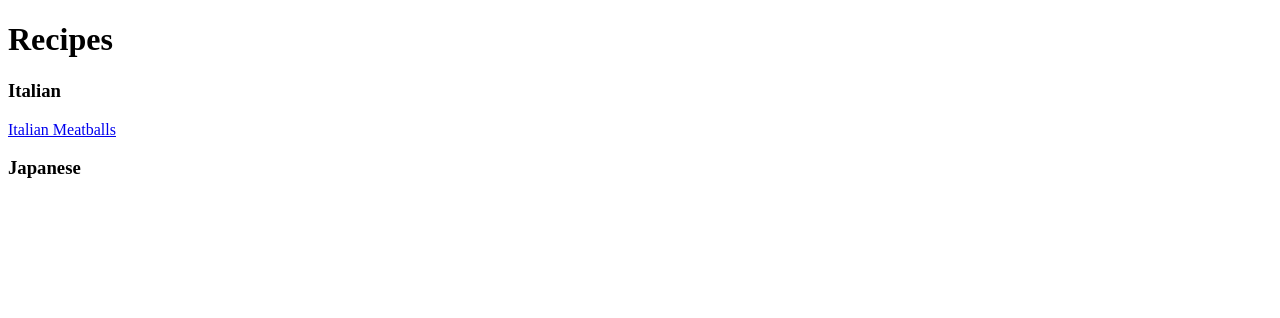
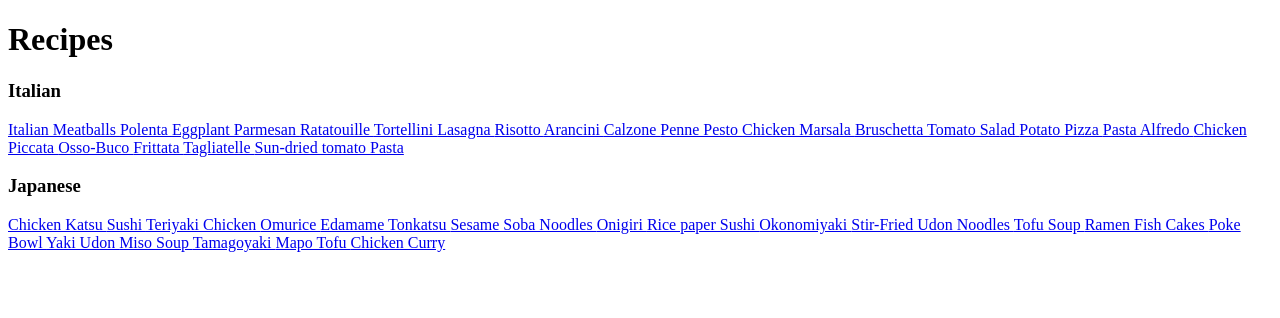
Before and after one commit to HDisHERE/Food-Website, a Django app: page /recipes/ in a window 1280 px wide. Shown: the top 318 px of the page. Run offline with Django 4.2, Linux system fonts and the light colour scheme.

Commit message:
recipe links

```diff
--- a/TheRecipePantry/RecipeApp/templates/recipes.html
+++ b/TheRecipePantry/RecipeApp/templates/recipes.html
@@ -12,8 +12,48 @@
 <h3>Italian</h3>
 
 <a href="https://www.cookerru.com/italian-meatballs/"> Italian Meatballs </a>
+<a href="https://sustainmycookinghabit.com/simple-fried-polenta-recipe/"> Polenta </a>
+<a href="https://www.loveandlemons.com/eggplant-parmesan/"> Eggplant Parmesan </a>
+<a href="https://www.onceuponachef.com/recipes/ratatouille.html/"> Ratatouille </a>
+<a href="https://pinchofyum.com/tortellini-soup/"> Tortellini </a>
+<a href="https://www.spendwithpennies.com/easy-homemade-lasagna/"> Lasagna </a>
+<a href="https://natashaskitchen.com/classic-risotto-recipe/"> Risotto </a>
+<a href="https://www.christinascucina.com/arancini-di-riso-sicilian-italian-rice-balls/"> Arancini </a>
+<a href="https://natashaskitchen.com/easy-calzone-recipe/"> Calzone </a>
+<a href="https://www.aheadofthyme.com/pesto-penne-pasta/"> Penne Pesto </a>
+<a href="https://www.onceuponachef.com/recipes/chicken-marsala.html/"> Chicken Marsala </a>
+<a href="https://www.allrecipes.com/recipe/54165/balsamic-bruschetta/"> Bruschetta </a>
+<a href="https://www.food.com/recipe/fresh-tomato-mozzarella-salad-173875/"> Tomato Salad </a>
+<a href="https://www.christinascucina.com/authentic-italian-potato-pizza-con-patate-idaho-potatoes/"> Potato Pizza </a>
+<a href="https://www.allrecipes.com/recipe/22831/alfredo-sauce/ "> Pasta Alfredo </a>
+<a href="https://www.foodnetwork.com/recipes/giada-de-laurentiis/chicken-piccata-recipe2-1913809/"> Chicken Piccata </a>
+<a href="https://www.daringgourmet.com/osso-buco/"> Osso-Buco </a>
+<a href="https://www.loveandlemons.com/frittata-recipe/"> Frittata </a>
+<a href="https://www.errenskitchen.com/creamy-tagliatelle-mushrooms/"> Tagliatelle </a>
+<a href="https://tastesbetterfromscratch.com/sun-dried-tomato-pasta/"> Sun-dried tomato Pasta </a>
 
 <h3>Japanese</h3>
 
+<a href="https://www.foodandwine.com/recipes/chicken-katsu/"> Chicken Katsu </a>
+<a href="https://www.fifteenspatulas.com/homemade-sushi/"> Sushi </a>
+<a href="https://cafedelites.com/teriyaki-chicken-recipe/"> Teriyaki Chicken </a>
+<a href="https://cooking.nytimes.com/recipes/1019430-omurice-japanese-rice-omelet/"> Omurice </a>
+<a href="https://www.allrecipes.com/recipe/150772/crispy-edamame/"> Edamame </a>
+<a href="https://www.justonecookbook.com/tonkatsu/"> Tonkatsu </a>
+<a href="https://www.loveandlemons.com/sesame-soba-noodles/"> Sesame Soba Noodles </a>
+<a href="https://christieathome.com/blog/japanese-tuna-onigiri/"> Onigiri </a>
+<a href="https://browngirlveganeats.com/crispy-rice-paper-sushi-rolls/"> Rice paper Sushi </a>
+<a href="https://www.loveandlemons.com/okonomiyaki/"> Okonomiyaki </a>
+<a href="https://drivemehungry.com/yaki-udon-stir-fried-udon-noodles/"> Stir-Fried Udon Noodles </a>
+<a href="https://theplantbasedschool.com/tofu-soup/"> Tofu Soup </a>
+<a href="https://damndelicious.net/2014/10/13/easy-homemade-ramen/"> Ramen </a>
+<a href="https://japan.recipetineats.com/japanese-fried-fish-cakes-satsuma-age/"> Fish Cakes </a>
+<a href="https://www.chewoutloud.com/dyi-healthy-poke-bowls-with-sriracha-mayo/"> Poke Bowl </a>
+<a href="https://drivemehungry.com/yaki-udon-stir-fried-udon-noodles/"> Yaki Udon </a>
+<a href="https://www.justonecookbook.com/homemade-chashu-miso-ramen/"> Miso Soup </a>
+<a href="https://www.japancentre.com/en/recipe/20-tamagoyaki-japanese-omelette/"> Tamagoyaki </a>
+<a href="https://thewoksoflife.com/ma-po-tofu-real-deal/"> Mapo Tofu </a>
+<a href="https://www.justonecookbook.com/simple-chicken-curry/ "> Chicken Curry </a>
+
 </body>
 </html>
```
